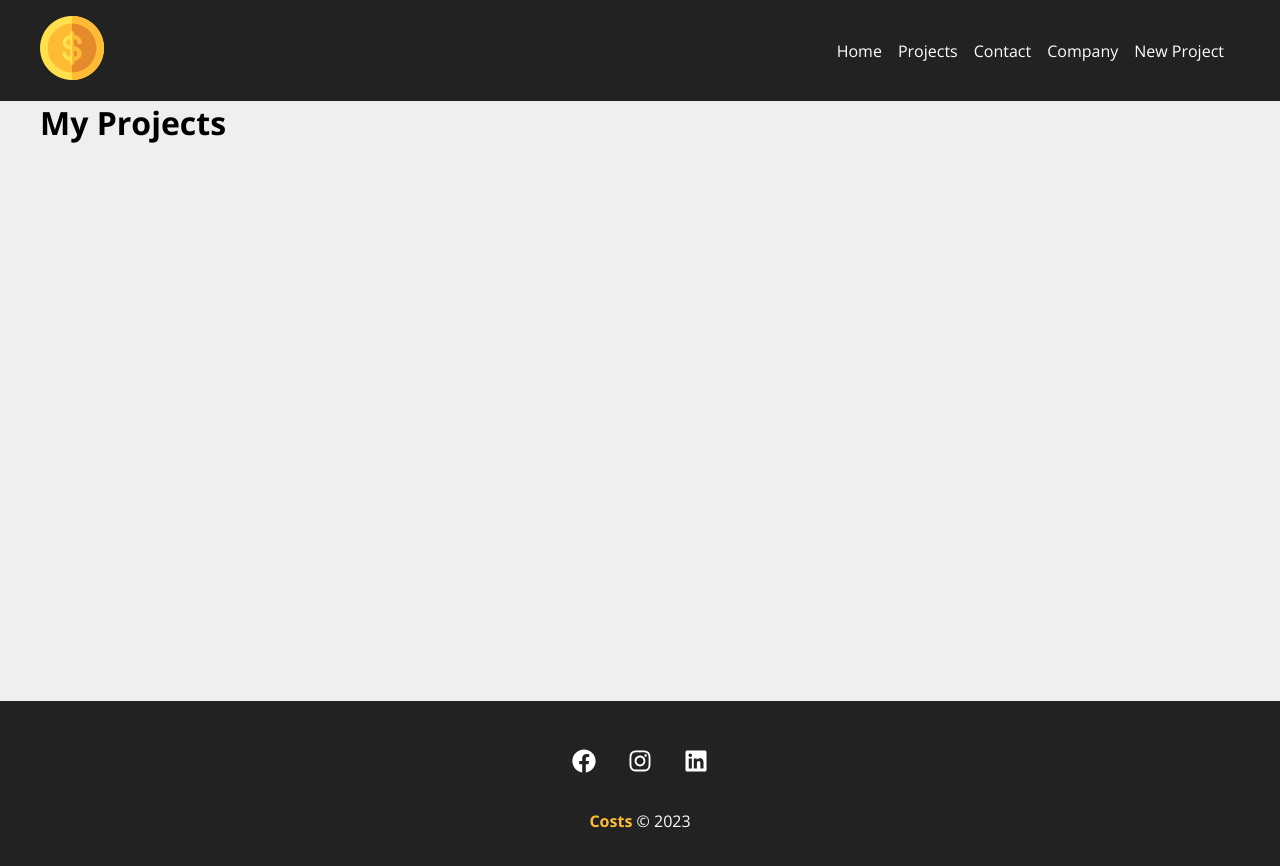
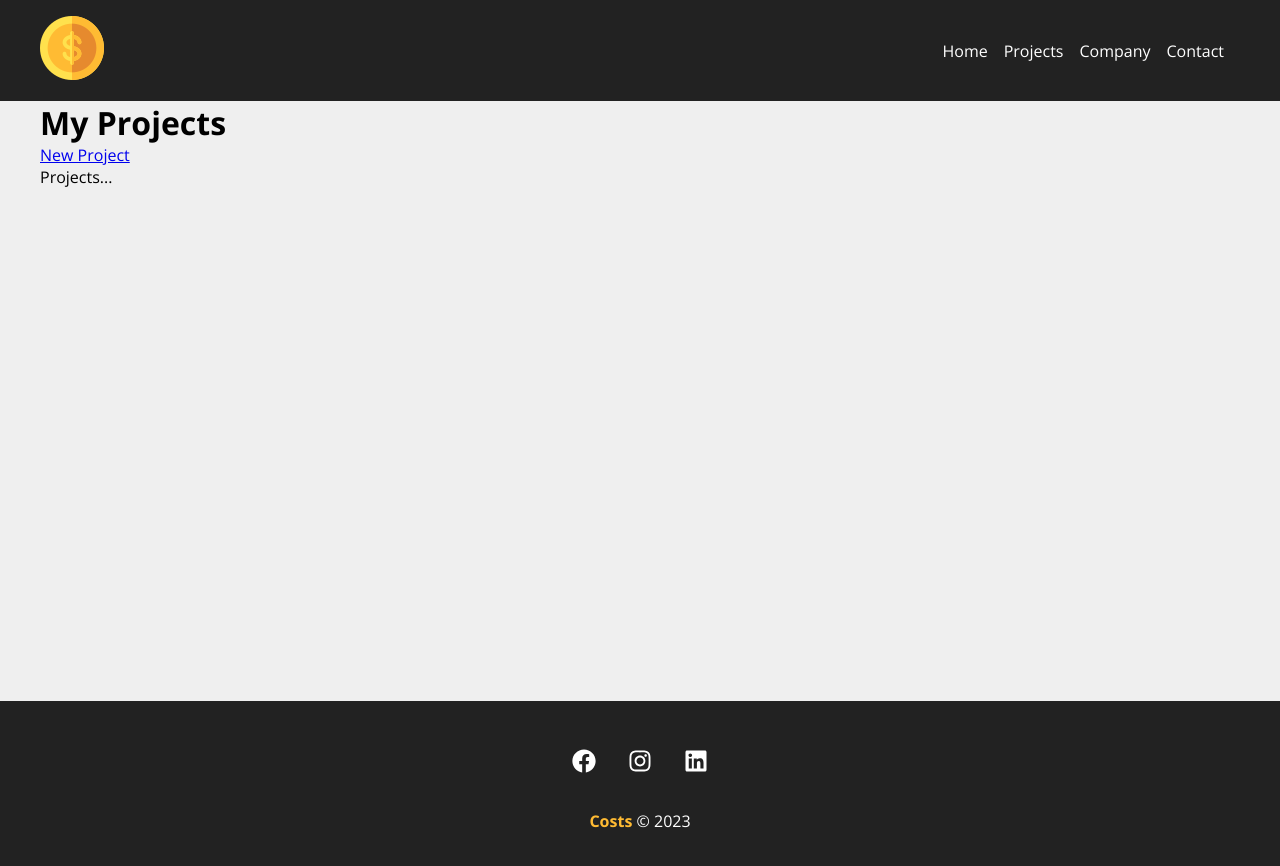
Before and after one commit to vcanedo/costs, a React (Create React App) app: page /projects in a window 1280 px wide. Shown: the top 866 px of the page. Built offline with nearby package versions, Linux system fonts and the light colour scheme; the HTML template or start-up script is replaced by a standard one.

Commit message:
projects page structuring

```diff
--- a/src/components/layout/Navbar.js
+++ b/src/components/layout/Navbar.js
@@ -22,13 +22,10 @@ function Navbar() {
             <Link to="/projects">Projects</Link>
           </li>
           <li className={styles.item}>
-            <Link to="/contact">Contact</Link>
-          </li>
-          <li className={styles.item}>
             <Link to="/company">Company</Link>
           </li>
           <li className={styles.item}>
-            <Link to="/newproject">New Project</Link>
+            <Link to="/contact">Contact</Link>
           </li>
         </ul>
 
--- a/src/components/pages/Projects.js
+++ b/src/components/pages/Projects.js
@@ -1,6 +1,9 @@
 import { useLocation } from "react-router-dom";
 
 import Message from "../layout/Message";
+
+import styles from "./Projects.module.css";
+import Container from "../layout/Container";
 
 function Projects() {
 
@@ -13,8 +16,14 @@ function Projects() {
 
   return (
     <div>
-      <h1>My Projects</h1>
+      <div>
+        <h1>My Projects</h1>
+        <a href="#">New Project</a>
+      </div>
       {message && <Message type="success" msg={message} />}
+      <Container customClass="start">
+        <p>Projects...</p>
+      </Container>
     </div>
   );
 }
```
Also changed, not shown: src/components/pages/Projects.module.css (added).
